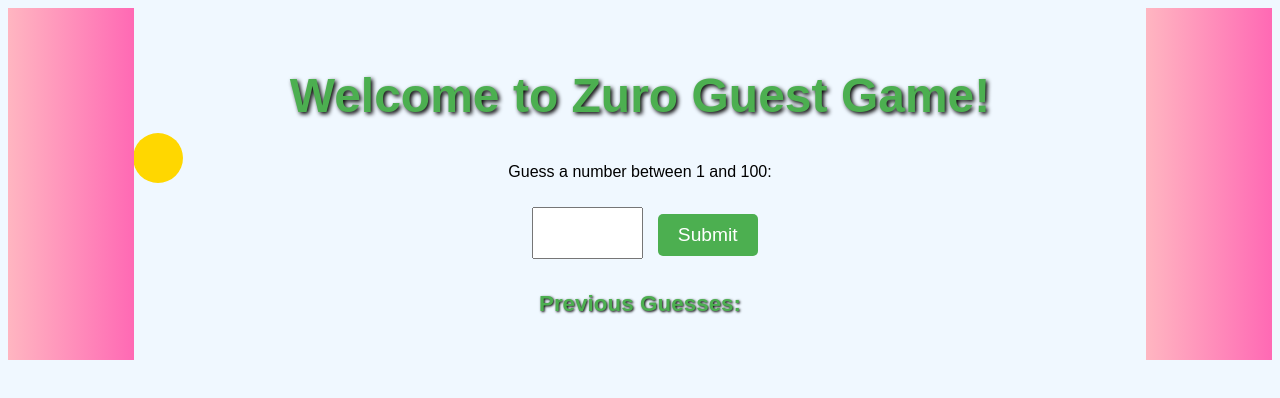
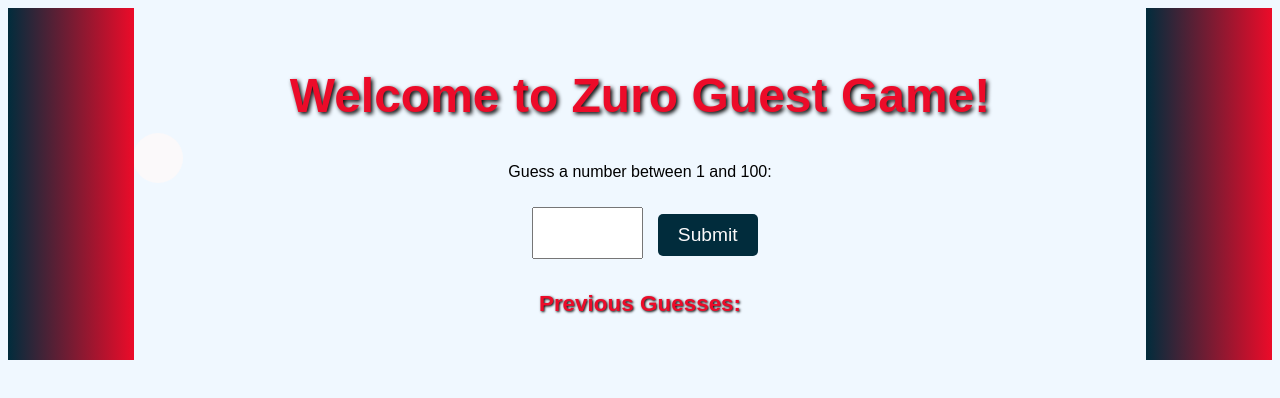
Before and after one commit to aflacake/Zuro-Number-Guessing-Game, a plain HTML site: page zuro_guestgame.html in a window 1280 px wide. Drawn offline with Linux system fonts and the light colour scheme.

Commit message:
Update and rename zuro_game.html to zuro_guestgame.html
Style CSS color theme Zuro default

```diff
--- a/zuro_game.html
+++ b/zuro_guestgame.html
@@ -15,7 +15,7 @@
         }
         h2 {
             font-size: 3rem;
-            color: #4CAF50;
+            color: #ec0b29;
             text-shadow: 2px 2px 4px #000000;
         }
         input[type="number"] {
@@ -26,14 +26,14 @@
         button {
             font-size: 1.2rem;
             padding: 10px 20px;
-            background-color: #4CAF50;
-            color: white;
+            background-color: #012c3c;
+            color: #fbf9fa;
             border: none;
             cursor: pointer;
             border-radius: 5px;
         }
         button:hover {
-            background-color: #45a049;
+            background-color: #012c3c;
         }
         .result {
             font-size: 1.5rem;
@@ -44,7 +44,7 @@
             margin-top: 20px;
         }
         h3 {
-            color: #4CAF50;
+            color: #ec0b29;
             text-shadow: 1px 1px 2.5px #000000;
         }
         /* Bold Flower Design */
@@ -59,14 +59,14 @@
         .flower .petal {
             width: 70px;
             height: 70px;
-            background-color: #FF69B4;
+            background-color: #012c3c;
             border-radius: 50%;
             position: absolute;
         }
         .flower .center {
             width: 50px;
             height: 50px;
-            background-color: #FFD700;
+            background-color: #fbf9fa;
             border-radius: 50%;
             position: absolute;
             top: 75px;
@@ -84,7 +84,7 @@
             top: 0;
             bottom: 0;
             width: 10%;
-            background: linear-gradient(to right, #FFB6C1, #FF69B4);
+            background: linear-gradient(to right, #012c3c, #ec0b29);
         }
         .left-decor {
             left: 0;
```
